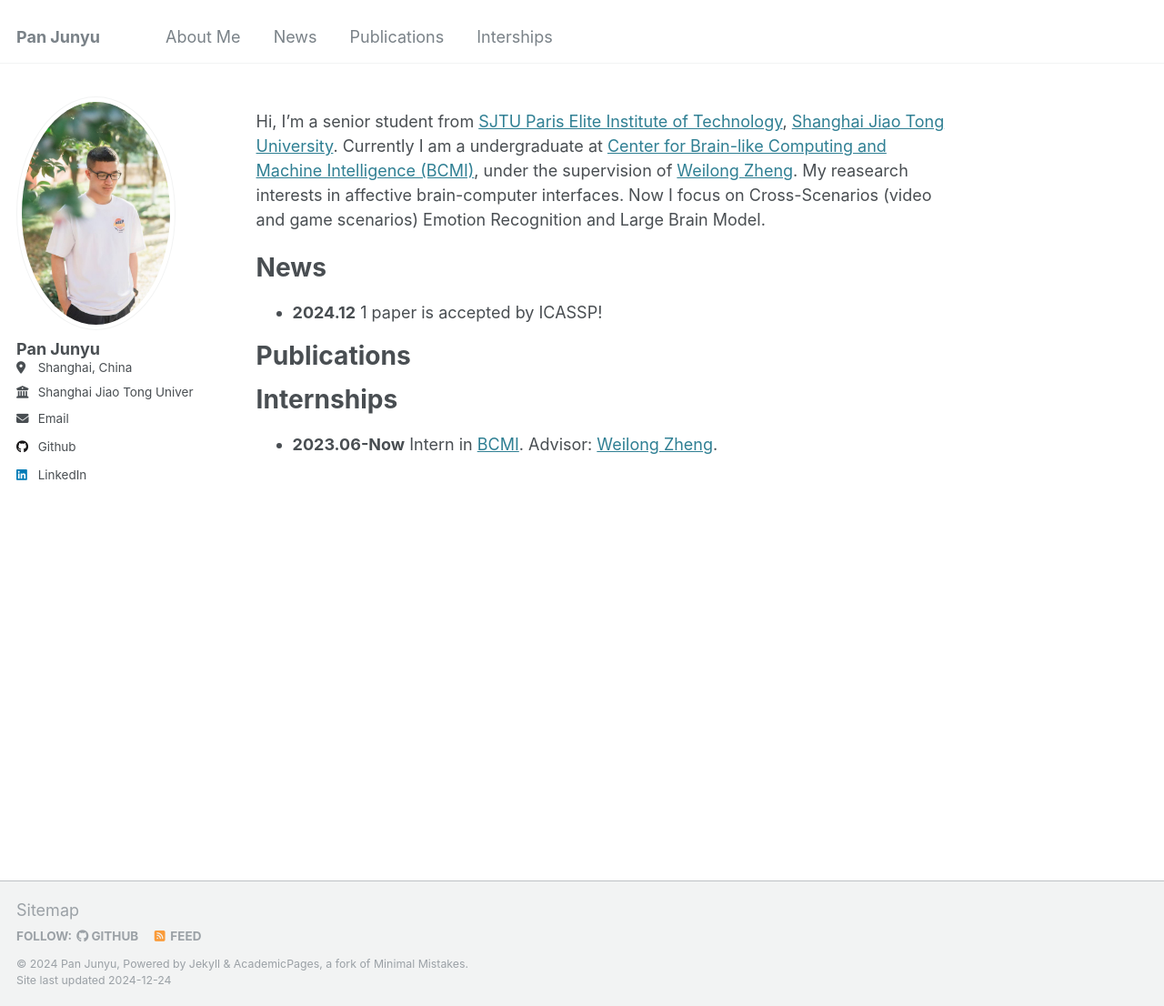
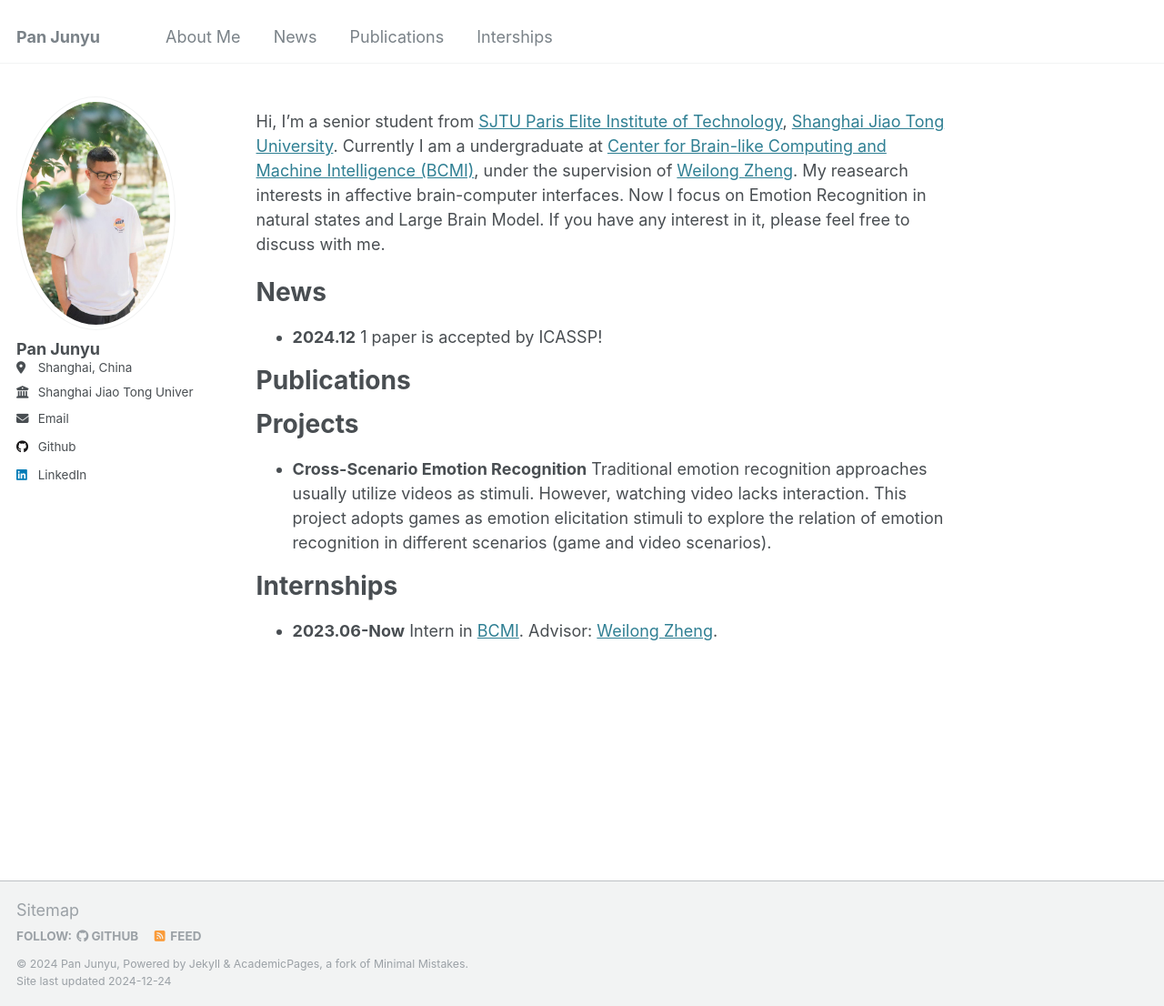
Before and after one commit to AlbertMentat/AlbertMentat.github.io, a Jekyll site: the page built from _pages/about.md, in a window 1280 px wide and 1106 px high. Shown: the whole window at 91% size. Built offline with Jekyll 4.4.1, drawn with Linux system fonts in a browser that asks for light colours.

Commit message:
Update about.md

```diff
--- a/_pages/about.md
+++ b/_pages/about.md
@@ -7,7 +7,7 @@ redirect_from:
   - /about.html
 ---
 
-Hi, I'm a senior student from [SJTU Paris Elite Institute of Technology](https://speit.sjtu.edu.cn/), [Shanghai Jiao Tong University](https://www.sjtu.edu.cn/). Currently I am a undergraduate at [Center for Brain-like Computing and Machine Intelligence (BCMI)](https://bcmi.sjtu.edu.cn/), under the supervision of [Weilong Zheng](https://weilongzheng.github.io/). My reasearch interests in affective brain-computer interfaces. Now I focus on Cross-Scenarios (video and game scenarios) Emotion Recognition and Large Brain Model.
+Hi, I'm a senior student from [SJTU Paris Elite Institute of Technology](https://speit.sjtu.edu.cn/), [Shanghai Jiao Tong University](https://www.sjtu.edu.cn/). Currently I am a undergraduate at [Center for Brain-like Computing and Machine Intelligence (BCMI)](https://bcmi.sjtu.edu.cn/), under the supervision of [Weilong Zheng](https://weilongzheng.github.io/). My reasearch interests in affective brain-computer interfaces. Now I focus on Emotion Recognition in natural states and Large Brain Model. If you have any interest in it, please feel free to discuss with me.
 
 News
 ======
@@ -16,6 +16,10 @@ News
 Publications
 ======
 
+Projects
+======
+- **Cross-Scenario Emotion Recognition** Traditional emotion recognition approaches usually utilize videos as stimuli. However, watching video lacks interaction. This project adopts games as emotion elicitation stimuli to explore the relation of emotion recognition in different scenarios (game and video scenarios).
+
 Internships
 ======
 - **2023.06-Now** Intern in [BCMI](https://bcmi.sjtu.edu.cn/). Advisor: [Weilong Zheng](https://weilongzheng.github.io/).
```
